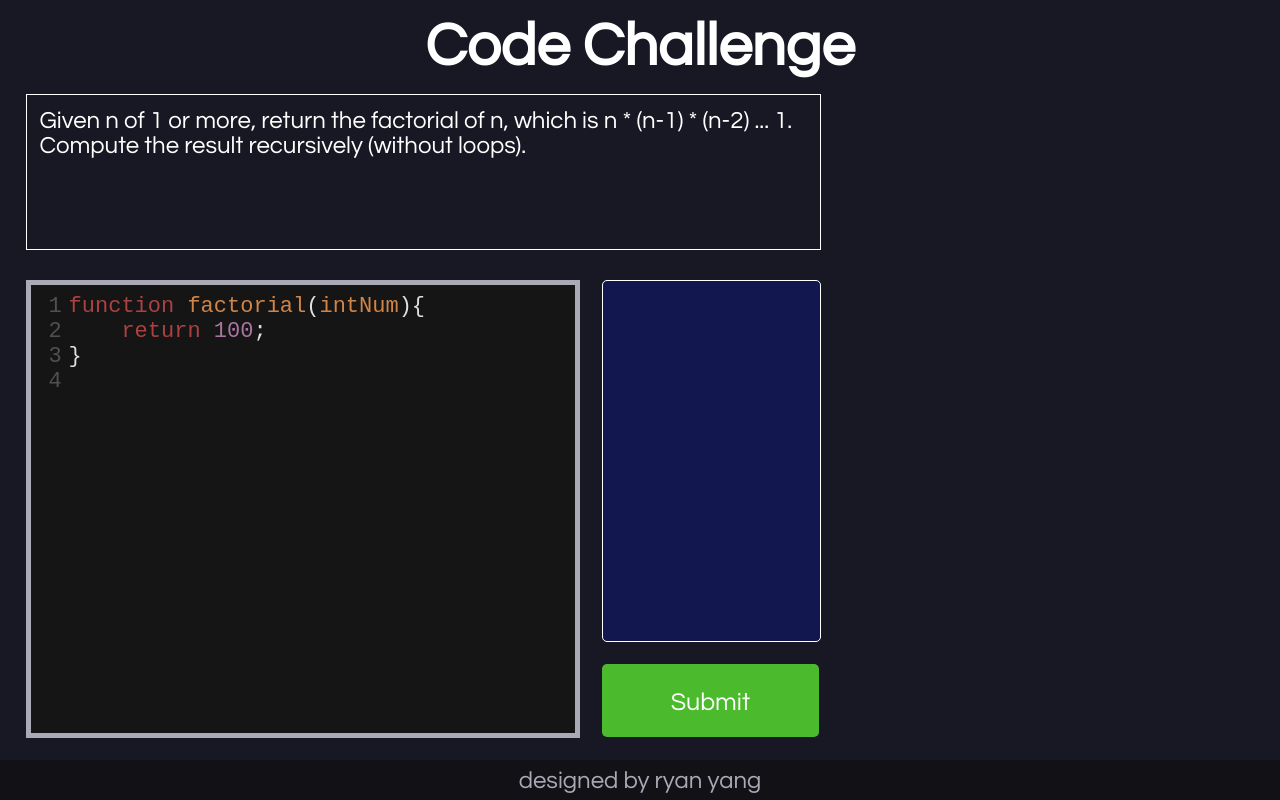
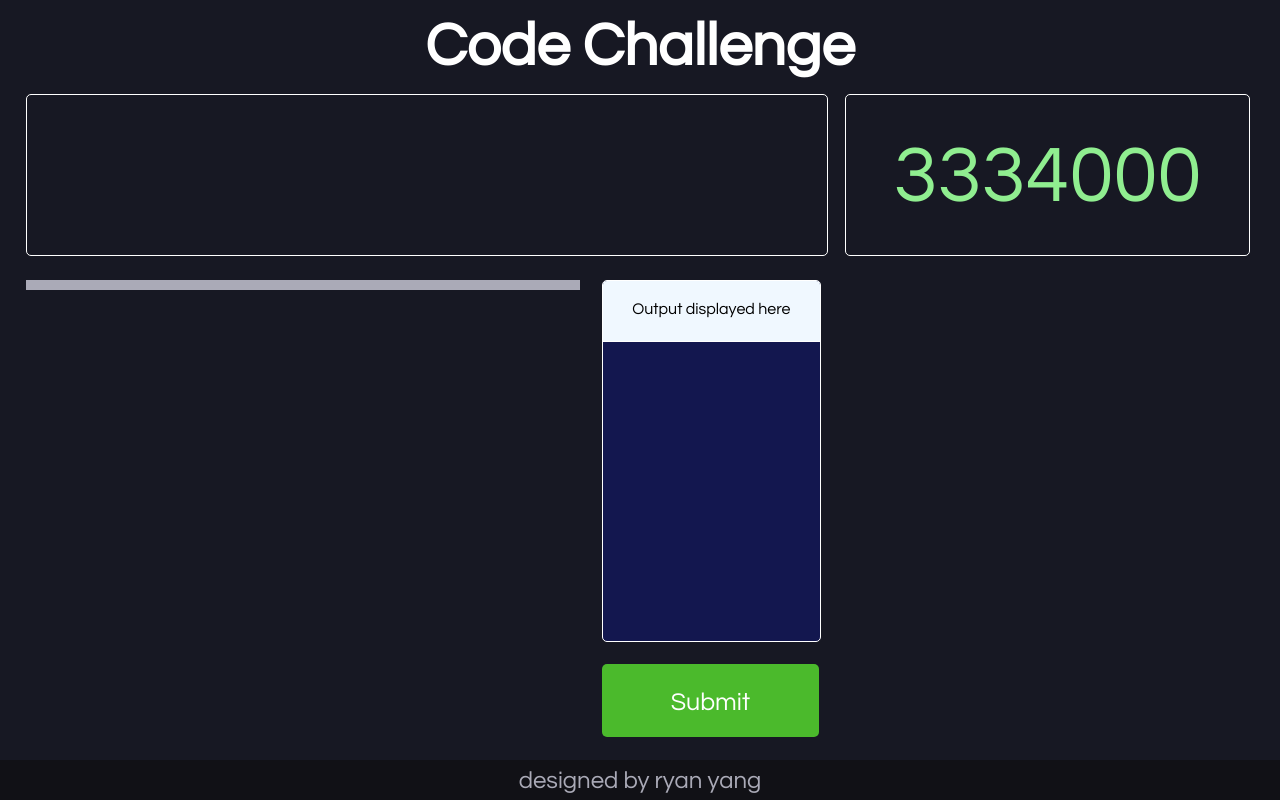
Before and after one commit to Ryabn/LAHacks2018, a plain HTML site: page docs/index.html in a window 1280 px wide. Drawn offline with Linux system fonts and the light colour scheme.

Commit message:
working on timer

```diff
--- a/docs/css/style.css
+++ b/docs/css/style.css
@@ -19,10 +19,24 @@ p{
     width: 42.5vw;
     border: 5px solid #aaaab7;
 }
-
 #problem-description{
     font-size: 24px;
     color: white;
+}
+#time{
+    text-align: center;
+    color: lightgreen;
+    font-size: 10vh;
+}
+.timer{
+    position: fixed;
+    height: 15vh;
+    border-radius: 5px;
+    padding-top: 5vh;
+    left: 66vw;
+    top: calc(62px + 4vh);
+    width: 31.5vw;
+    border: 1px solid white;
 }
 .submit-button{
     background-color: #4bba2c;
@@ -53,7 +67,8 @@ p{
     font-size: 25px;
 }
 .description{
-    padding: 1vw;
+    border-radius: 5px;
+    padding: 2vh;
     border: 1px solid white;
     width: 60vw;
     height: 16vh;
@@ -82,6 +97,10 @@ p{
 .fail{
     background-color: #a82a2a;
 }
+.standard{
+    text-align: center;
+    background-color: aliceblue;
+}
 .CodeMirror{
     font-size: 22px;
     padding: 5px;
--- a/docs/index.html
+++ b/docs/index.html
@@ -27,12 +27,17 @@
             <p id="problem-description">
             </p>
         </div>
+        <div class="timer">
+            <p id="time">00:00:00</p>
+        </div>
         <div id="code-editor">
         </div>
 
         <div class="output-box">
             <div id="output">
-
+                <div class="resultOutput standard">
+                    Output displayed here
+                </div>
             </div>
         </div>
 
--- a/docs/js/script.js
+++ b/docs/js/script.js
@@ -1,24 +1,47 @@
 var baseCode;
 var codeMirror;
+var timer;
+var xhr = new XMLHttpRequest();
+var url = "http://localhost:8080/";
+var gamelink;
 
-var problemSet = {
-    "description": "Given n of 1 or more, return the factorial of n, which is n * (n-1) * (n-2) ... 1. Compute the result recursively (without loops).",
-    "code": "function factorial(intNum){\n\treturn 100;\n}\n",
-    'test': ['factorial(1)', 'factorial(2)', 'factorial(3)', 'factorial(4)', 'factorial(5)', 'factorial(6)', 'factorial(7)', 'factorial(8)', 'factorial(12)'],
-    'solution': [1, 2, 6, 24, 120, 720, 5040, 40320, 479001600]
+var problemSet = {};
+
+function enterGame(){
+     xhr.onload = function () {
+        if (xhr.readyState === xhr.DONE) {
+            if (xhr.status === 200) {
+                problemSet = xhr.responseText;
+
+            }
+        }
+    };
+    xhr.open("GET", url + "?gamelink=" + gamelink, true);
+    xhr.send();
 }
 
 function load(){
-    parseProblemData();
+    startTimer();
+    //parseProblemData();
 }
+function startTimer(){
 
+
+    timer = setInterval(function(){
+        displayTime();
+    }, 10);
+}
+function displayTime(){
+    var date = Date.now();
+    document.getElementById('time').innerHTML = date%10000000;
+
+}
 function parseProblemData(){
     var problemString = problemSet['description'];
     displayProblem(problemString);
     baseCode = problemSet['code'];
     createCodeEditor();
 }
-
 function createCodeEditor(){
     codeMirror = CodeMirror(document.getElementById('code-editor'), {
         value: baseCode,
```
Also changed, not shown: server/server.js (+13 -0 lines).
